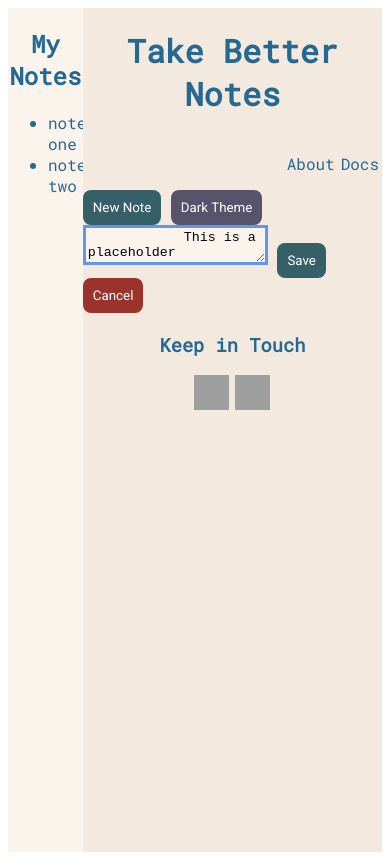
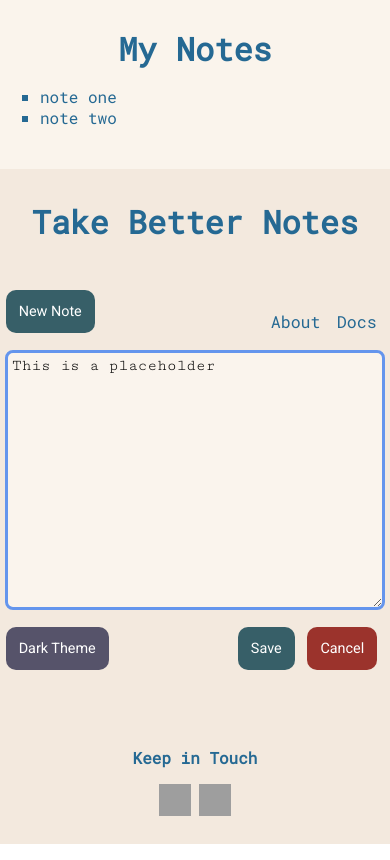
Before and after one commit to sylkee00/Assignment-ACIT1620, a plain HTML site: page index.html in a window 390 px wide. Drawn offline with Linux system fonts and the light colour scheme; grey boxes are pictures that could not be loaded.

Commit message:
set media query to mobile view(move the sidebar on the top and adjust the size of the components)

```diff
--- a/css/stylesheet.css
+++ b/css/stylesheet.css
@@ -1,7 +1,13 @@
+
 body{
     display: flex;
     color: #256993;
     font-family: 'Roboto Mono', monospace;
+    margin:0;
+}
+li{
+    list-style-type: square;
+    font-size: 1.3em;
 }
 .sidebar {
     background-color: #faf4ec;
@@ -12,48 +18,215 @@ body{
 .menu{
     display:flex;
     justify-content: flex-end;
-    gap: 2%;
-    margin-right: 1%;
+    gap: 10%;
+    grid-area: menu;
+    align-items: end;
+    margin: 0 7%;
+    font-size: 1.3em;
 }
-h1,h3 {
+h3 {
     text-align: center;
+    font-size: 1.7em;
 }
+h1{
+    grid-area: head;
+    text-align: center;
+    font-size: 2.5em;
+    margin-bottom: 0;
+    /* white-space: nowrap; */
+}
+p{
+    margin:0;
+}
+
 button {
-    border-radius: 8px;
-    padding: 10px;
+    margin: 0 7%;
+    border-radius: 10px;
+    padding: 1em;
     font-family: 'Roboto', sans-serif;
     border-style: none;
     color:white;
+    font-size: 1em;
 }
 .new-note{
     background-color: #375f68;
+    white-space: nowrap;
+}
+.new-note-div{
+    grid-area: new-note;
+    display: flex;
+    align-items: flex-end;
+    justify-content: flex-start;
 }
 .dark-Theme{
     background-color: #56536a;
 }
+.dark-flex{
+    grid-area: dark-Theme;
+    display: flex;
+    justify-content: flex-end;
+    align-items: flex-end;
+}
 .save-button{
     background-color: #375f68;
+    margin-right: 0;
+
 }
 .cancel-button{
     background-color: #9b332c;
 }
+.save-cancel{
+    grid-area: save-cancel;
+    display:flex;
+    justify-content: flex-end;
+    align-items: flex-start;
+}
+
+
 .main-content{
-    width:80%;
+    width:100%;
     flex: 1 1 auto;
     background-color: #f3e9de;
     height: 100vh;
+    display:grid;
+    grid-template-areas:
+    "main"
+    "footer";
+    grid-template-columns: 1fr;
+    grid-template-rows: 5fr 1fr;
 
 }
+.grid-area {
+    display:grid;
+    grid-template-areas:
+    "head head head"
+    ". . menu"
+    "new-note . dark-Theme"
+    "textarea textarea textarea"
+    ". . save-cancel";
+    grid-template-columns: 3fr 9fr 2fr;
+    grid-template-rows: 0.7fr 0.2fr 0.3fr 1.5fr 1fr;
+    grid-gap: 3%;
+
+}
+
 textarea{
+    margin: 0 1.3%;
     border: 3px solid #6495ed;
     background-color: #faf4ed;
+    grid-area: textarea;
+    font-size: 1.7em;
+    padding: 1%;
+    font-family: 'Cutive Mono', monospace;
+    border-radius: 8px;
 }
-
 .footer-img {
     display: flex;
     justify-content: center;
     gap: 2%;
-    padding-bottom: 1%;
+}
+footer img{
+    width:4em;
+    height:4em;
+    margin-bottom: 0.5%;
+}
 
+footer{
+    width: 100%;
+    grid-area: footer;
 
 }
+
+@media screen and (min-width: 401px) and (max-width: 1300px) {
+
+    li{
+        font-size: 1.3em;
+    }
+    h3 {
+        font-size: 1.5em;
+    }
+    h1{
+        font-size: 2.5em;
+        margin-top: 5%;
+    }
+    .sidebar h1{
+        margin-top: 10%;
+        font-size: 2.2em;
+    }
+    p{
+        font-size: 1.0em;
+    }
+    textarea{
+        font-size: 1.4em;
+    }
+
+    footer img{
+        width: 2.5em;
+        height:2.5em;
+    }
+
+}
+
+@media screen and (max-width: 400px) {
+    body{
+        flex-direction: column;
+    }
+    .main-content h1 {
+        margin-top: 8%;
+    }
+    .sidebar {
+        width: 100%;
+        height: 20vh;
+    }
+    .new-note{
+        margin: 0 3%;
+    }
+    .main-content{
+        height: 80vh;
+    }
+
+    .grid-area {
+        grid-template-areas:
+        "head head"
+        "new-note menu"
+        "textarea textarea"
+        "dark-Theme save-cancel";
+        grid-template-columns: 1fr 1fr;
+        grid-template-rows: 1.2fr 0.5fr 3.0fr 1.2fr;
+    }
+    .dark-flex{
+        align-items: flex-start;
+        justify-content: flex-start;
+    }
+    .dark-Theme{
+        margin-left: 3%;
+    }
+    .save-cancel{
+        justify-content: flex-end;
+        margin-left: 3%;
+    }
+
+    li{
+        font-size: 1em;
+    }
+    h3 {
+        font-size: 1.0em;
+    }
+    h1{
+        font-size: 2.0em;
+    }
+    p{
+        font-size: 0.8em;
+    }
+    textarea{
+        font-size: 1.0em;
+    }
+    button {
+        padding: 0.9em;
+        font-size: 0.9em;
+    }
+    footer img{
+        width: 2em;
+        height:2em;
+    }
+    }
--- a/index.html
+++ b/index.html
@@ -3,6 +3,7 @@
   <head>
     <title>Assignment1</title>
     <meta charset="utf-8" />
+    <meta name="viewport" content="width=device-width, initial-scale=1.0">
     <link rel="stylesheet" href="css/stylesheet.css" />
     <link rel="preconnect" href="https://fonts.googleapis.com" />
     <link rel="preconnect" href="https://fonts.gstatic.com" crossorigin />
@@ -10,50 +11,56 @@
       href="https://fonts.googleapis.com/css2?family=Roboto+Mono&display=swap"
       rel="stylesheet"
     />
+    <link rel="preconnect" href="https://fonts.googleapis.com" />
+    <link rel="preconnect" href="https://fonts.gstatic.com" crossorigin />
+    <link
+      href="https://fonts.googleapis.com/css2?family=Roboto&display=swap"
+      rel="stylesheet"
+    />
     <link rel="preconnect" href="https://fonts.googleapis.com">
     <link rel="preconnect" href="https://fonts.gstatic.com" crossorigin>
-    <link href="https://fonts.googleapis.com/css2?family=Roboto&display=swap" rel="stylesheet">
+    <link href="https://fonts.googleapis.com/css2?family=Cutive+Mono&display=swap" rel="stylesheet">
   </head>
   <body>
-
-    <nav class = "sidebar">
+    <nav class="sidebar">
       <h1>My Notes</h1>
       <ul>
         <li>note one</li>
         <li>note two</li>
       </ul>
     </nav>
-
-    <main class = "main-content">
+    <div class="main-content">
+        <main class = "grid-area">
           <h1>Take Better Notes</h1>
-      <div class = "menu">
+          <div class="menu">
             <p>About</p>
             <p>Docs</p>
           </div>
-
+          <div class="new-note-div">
             <button class="new-note" type="button">New Note</button>
+          </div>
+          <div class="dark-flex">
             <button class="dark-Theme" type="button">Dark Theme</button>
-      <div class="text-area">
-        <textarea id="note" name="note">
-            This is a placeholder
-        </textarea>
+          </div>
+          <textarea id="note" name="note">This is a placeholder</textarea>
+          <div class="save-cancel">
             <button class="save-button" type="button">Save</button>
             <button class="cancel-button" type="button">Cancel</button>
+          </div>
+        </main>
 
       <footer>
         <h3>Keep in Touch</h3>
-        <div class = "footer-img">
+        <div class="footer-img">
           <img
             src="https://cdn3.iconfinder.com/data/icons/free-social-icons/67/linkedin_circle_color-512.png"
-          alt="logo1" width="35x" height="35px"
+            alt="logo1"
           />
           <img
             src="https://cdn0.iconfinder.com/data/icons/internet-line/512/Internet_Line-02-512.png"
-          alt="logo2" width="35px" height="35px"
+            alt="logo2"
           />
         </div>
       </footer>
-
-    </main>
   </body>
 </html>
```
Lines whose indentation alone changed are shown as unchanged.
